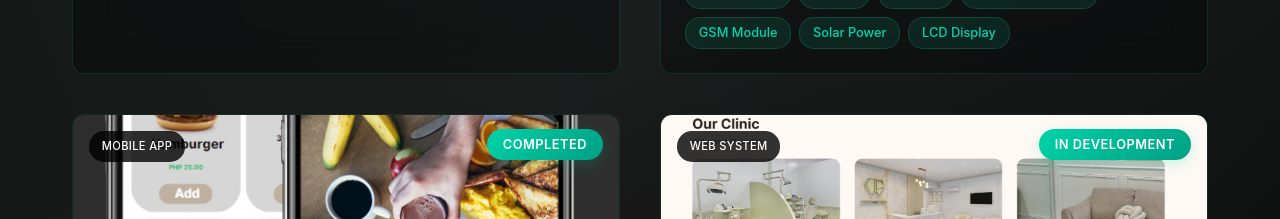
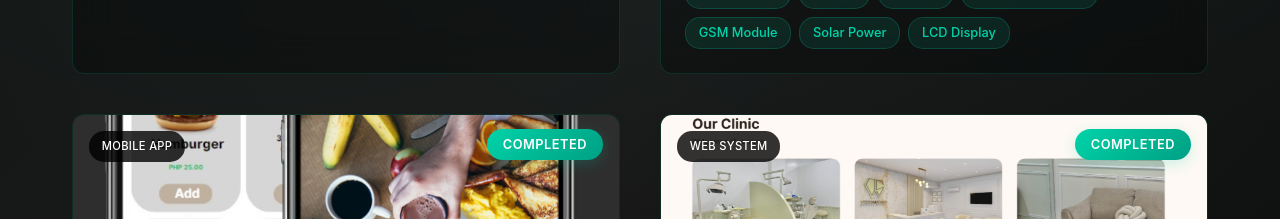
Before and after one commit to pekaboo01/john-myl-portfolio, a React (Vite) app: page / in a window 1280 px wide. Shown: the part 5900-6119 px from the top of the page. Built offline with nearby package versions, Linux system fonts and the light colour scheme.

Commit message:
Ver 1.3.5 updated wdms status to completed

```diff
--- a/src/components/Projects.jsx
+++ b/src/components/Projects.jsx
@@ -36,7 +36,7 @@ const Projects = () => {
       description: 'A comprehensive web-based dental management system for managing appointments, patient records, user account system, inventory, and clinic analytical data. Streamlines dental practice operations.',
       technologies: ['HTML', 'CSS', 'JavaScript', 'Node.js', 'Firebase', 'Express.js', 'MongoDB'],
       image: '/images/vsdiamond-project.png',
-      status: 'In Development',
+      status: 'Completed',
       category: 'Web System'
     }
   ]
```
